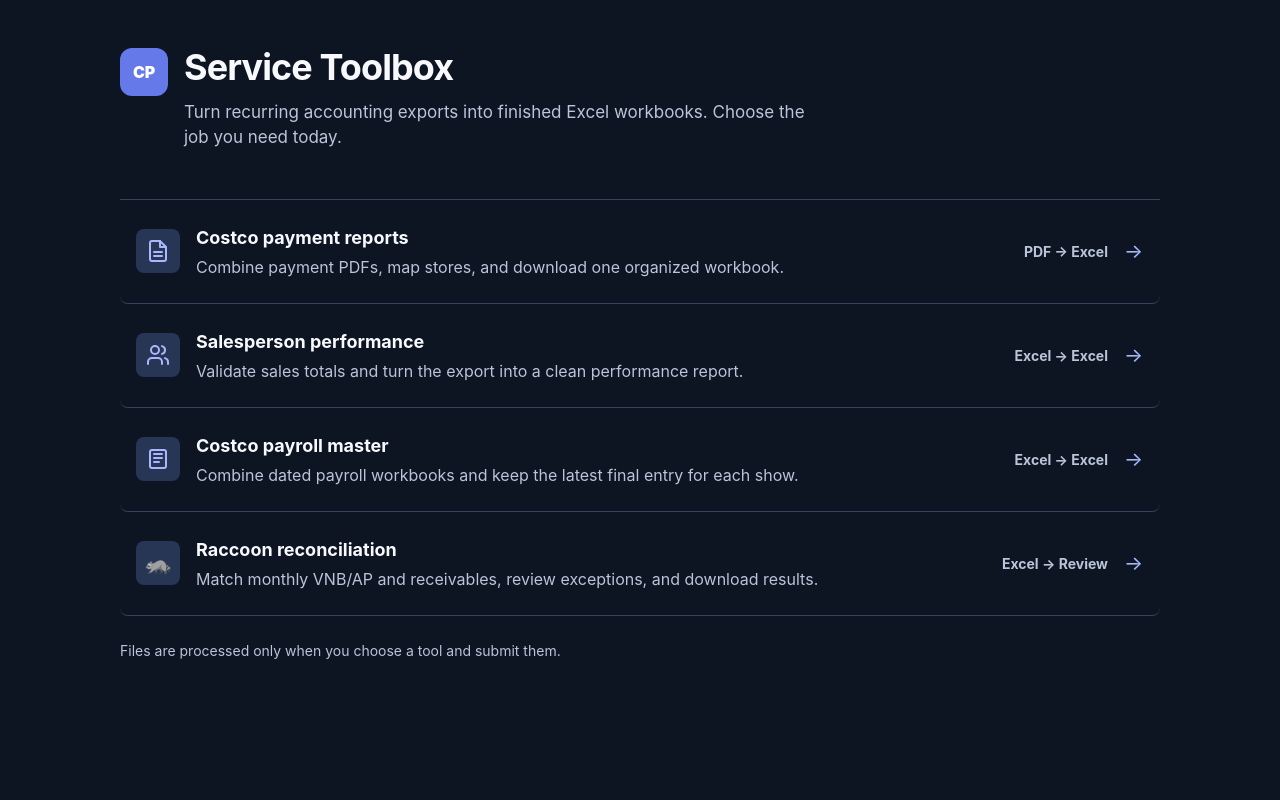
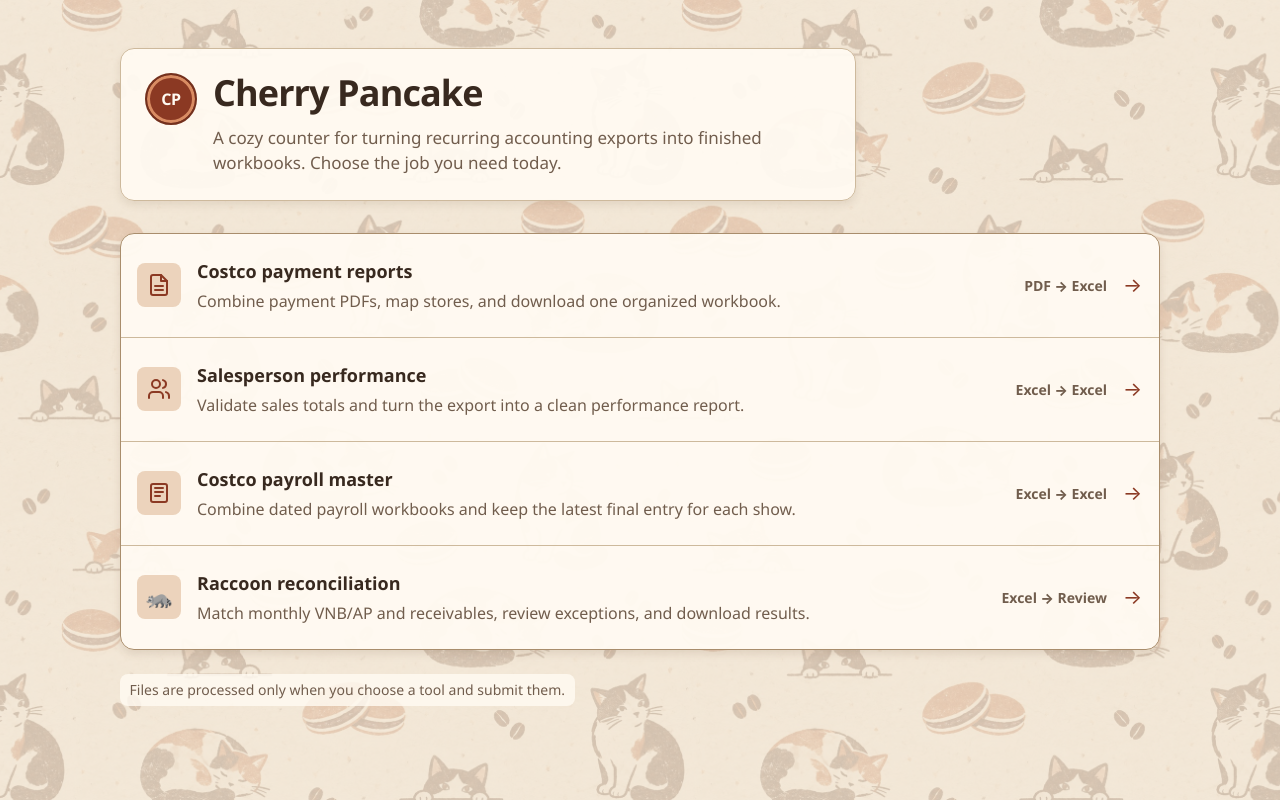
Before and after one commit to chaotic-justice/cherry-pancake, a FastAPI app: page / in a window 1280 px wide. Run offline with FastAPI, Linux system fonts and the light colour scheme.

Commit message:
dorayaki paper

```diff
--- a/app/static/base.css
+++ b/app/static/base.css
@@ -1,22 +1,22 @@
 :root {
-    color-scheme: dark;
-    --background: #0d1422;
-    --surface: #141e30;
-    --surface-raised: #19253a;
-    --surface-hover: #202e46;
-    --border: #35445d;
-    --border-strong: #596a84;
-    --text: #f7f9fc;
-    --muted: #b9c5d8;
-    --accent: #a9b7ff;
-    --accent-strong: #6679e8;
-    --accent-hover: #7588f2;
-    --success: #87dda7;
-    --warning: #f1cb78;
-    --danger: #ff9aa6;
-    --review: #efa8d1;
+    color-scheme: light;
+    --background: #f2e7d6;
+    --surface: #fffaf2;
+    --surface-raised: #f8eddd;
+    --surface-hover: #f2dfca;
+    --border: #cdb99c;
+    --border-strong: #a98d6c;
+    --text: #38291f;
+    --muted: #715d4d;
+    --accent: #a9482c;
+    --accent-strong: #8b3923;
+    --accent-hover: #6f2d1d;
+    --success: #356f52;
+    --warning: #8a5a18;
+    --danger: #a23d3d;
+    --review: #865375;
     --radius-sm: 8px;
-    --radius-md: 12px;
+    --radius-md: 14px;
     --space-xs: .5rem;
     --space-sm: .75rem;
     --space-md: 1rem;
@@ -41,10 +41,27 @@ body {
     margin: 0;
     background: var(--background);
     color: var(--text);
-    font-family: Inter, ui-sans-serif, system-ui, -apple-system, BlinkMacSystemFont, "Segoe UI", sans-serif;
+    font-family: ui-rounded, "SF Pro Rounded", "Segoe UI", system-ui, -apple-system, sans-serif;
     font-size: 1rem;
     line-height: 1.5;
     text-rendering: optimizeLegibility;
+}
+
+body::before {
+    position: fixed;
+    z-index: 0;
+    inset: 0;
+    background-image: url("/static/cat-dorayaki-paper.jpg?v=20261006");
+    background-position: center top;
+    background-size: 620px 620px;
+    content: "";
+    opacity: .22;
+    pointer-events: none;
+}
+
+body > * {
+    position: relative;
+    z-index: 1;
 }
 
 button,
--- a/app/static/index.css
+++ b/app/static/index.css
@@ -4,23 +4,30 @@
 
 .home-header {
     display: flex;
-    max-width: 44rem;
+    max-width: 46rem;
     align-items: flex-start;
     gap: var(--space-md);
-    margin-bottom: var(--space-2xl);
+    margin-bottom: var(--space-xl);
+    padding: var(--space-lg);
+    border: 1px solid var(--border);
+    border-radius: var(--radius-md);
+    background: rgb(255 250 242 / 94%);
+    box-shadow: 0 4px 8px rgb(87 57 34 / 10%);
 }
 
 .toolbox-mark {
     display: grid;
-    width: 48px;
-    height: 48px;
-    flex: 0 0 48px;
+    width: 52px;
+    height: 52px;
+    flex: 0 0 52px;
     place-items: center;
-    border-radius: var(--radius-md);
+    border: 2px solid #73301d;
+    border-radius: 50%;
     background: var(--accent-strong);
-    color: white;
+    color: #fffaf2;
     font-weight: 900;
     letter-spacing: -.02em;
+    box-shadow: inset 0 0 0 3px #d98c63;
 }
 
 .home-header .page-intro {
@@ -28,7 +35,11 @@
 }
 
 .tool-list {
-    border-top: 1px solid var(--border);
+    overflow: hidden;
+    border: 1px solid var(--border-strong);
+    border-radius: var(--radius-md);
+    background: rgb(255 250 242 / 96%);
+    box-shadow: 0 4px 8px rgb(87 57 34 / 12%);
 }
 
 .tool-row {
@@ -38,15 +49,18 @@
     gap: var(--space-md);
     padding: var(--space-lg) var(--space-md);
     border-bottom: 1px solid var(--border);
-    border-radius: var(--radius-sm);
     color: var(--text);
     text-decoration: none;
     transition: background-color 180ms ease;
 }
 
+.tool-row:last-child {
+    border-bottom: 0;
+}
+
 .tool-row:hover,
 .tool-row:focus-visible {
-    background: var(--surface);
+    background: var(--surface-hover);
 }
 
 .tool-icon {
@@ -55,8 +69,8 @@
     height: 44px;
     place-items: center;
     border-radius: var(--radius-sm);
-    background: #263654;
-    color: var(--accent);
+    background: #ecd3bc;
+    color: var(--accent-strong);
 }
 
 .tool-icon-raccoon {
@@ -80,17 +94,21 @@
 
 .tool-format {
     font-size: .875rem;
-    font-weight: 700;
+    font-weight: 800;
     white-space: nowrap;
 }
 
 .tool-arrow {
-    color: var(--accent);
+    color: var(--accent-strong);
     font-size: 1.25rem;
 }
 
 .home-note {
+    display: inline-block;
     margin: var(--space-lg) 0 0;
+    padding: .35rem .6rem;
+    border-radius: var(--radius-sm);
+    background: rgb(255 250 242 / 82%);
     font-size: .875rem;
 }
 
@@ -100,12 +118,18 @@
     }
 
     .home-header {
-        margin-bottom: var(--space-xl);
+        margin-bottom: var(--space-md);
+        padding: var(--space-md);
+    }
+
+    .toolbox-mark {
+        width: 46px;
+        height: 46px;
+        flex-basis: 46px;
     }
 
     .tool-row {
         grid-template-columns: 44px minmax(0, 1fr) 20px;
-        padding-inline: 0;
     }
 
     .tool-format {
--- a/app/templates/base.html
+++ b/app/templates/base.html
@@ -3,8 +3,8 @@
 <head>
     <meta charset="utf-8">
     <meta name="viewport" content="width=device-width, initial-scale=1, viewport-fit=cover">
-    <title>{% block title %}Service Toolbox{% endblock %}</title>
-    <link rel="stylesheet" href="/static/base.css?v=20261005-2">
+    <title>{% block title %}Cherry Pancake{% endblock %}</title>
+    <link rel="stylesheet" href="/static/base.css?v=20261006-cafe">
     {% block styles %}{% endblock %}
 </head>
 <body>
--- a/app/templates/costco.html
+++ b/app/templates/costco.html
@@ -2,7 +2,7 @@
 
 {% block title %}Costco Payment Reports | Service Toolbox{% endblock %}
 
-{% block styles %}<link rel="stylesheet" href="/static/costco.css">{% endblock %}
+{% block styles %}<link rel="stylesheet" href="/static/costco.css?v=20261006-cafe">{% endblock %}
 
 {% block content %}
 <main class="app-shell tool-page">
--- a/app/templates/costco_payroll.html
+++ b/app/templates/costco_payroll.html
@@ -1,8 +1,8 @@
 {% extends "base.html" %}
 
-{% block title %}Costco Payroll Master | Service Toolbox{% endblock %}
+{% block title %}Costco Payroll Master | Cherry Pancake{% endblock %}
 
-{% block styles %}<link rel="stylesheet" href="/static/costco.css">{% endblock %}
+{% block styles %}<link rel="stylesheet" href="/static/costco.css?v=20261006-cafe">{% endblock %}
 
 {% block content %}
 <main class="app-shell tool-page">
--- a/app/templates/index.html
+++ b/app/templates/index.html
@@ -1,16 +1,16 @@
 {% extends "base.html" %}
 
-{% block title %}Service Toolbox{% endblock %}
+{% block title %}Cherry Pancake | Bookkeeping Toolbox{% endblock %}
 
-{% block styles %}<link rel="stylesheet" href="/static/index.css?v=20261005-3">{% endblock %}
+{% block styles %}<link rel="stylesheet" href="/static/index.css?v=20261006-cafe">{% endblock %}
 
 {% block content %}
 <main class="app-shell home-page">
     <header class="home-header">
         <div class="toolbox-mark" aria-hidden="true">CP</div>
         <div>
-            <h1 class="page-title">Service Toolbox</h1>
-            <p class="page-intro">Turn recurring accounting exports into finished Excel workbooks. Choose the job you need today.</p>
+            <h1 class="page-title">Cherry Pancake</h1>
+            <p class="page-intro">A cozy counter for turning recurring accounting exports into finished workbooks. Choose the job you need today.</p>
         </div>
     </header>
 
--- a/app/templates/raccoon.html
+++ b/app/templates/raccoon.html
@@ -1,6 +1,6 @@
 {% extends "base.html" %}
 {% block title %}Raccoon | Reconcile transactions{% endblock %}
-{% block styles %}<link rel="stylesheet" href="/static/raccoon.css">{% endblock %}
+{% block styles %}<link rel="stylesheet" href="/static/raccoon.css?v=20261006-cafe">{% endblock %}
 {% block content %}
 <main class="app-shell raccoon-page">
     <a class="back-link" href="/">← Service Toolbox</a>
--- a/app/templates/sales.html
+++ b/app/templates/sales.html
@@ -2,7 +2,7 @@
 
 {% block title %}Salesperson Performance | Service Toolbox{% endblock %}
 
-{% block styles %}<link rel="stylesheet" href="/static/sales.css">{% endblock %}
+{% block styles %}<link rel="stylesheet" href="/static/sales.css?v=20261006-cafe">{% endblock %}
 
 {% block content %}
 <main class="app-shell tool-page">
```
Also changed, not shown: other parts of app/static/base.css (+32 -13 lines), PRODUCT.md (+1 -1 lines), app/static/raccoon.css (+15 -5 lines), app/static/sales.css (+9 -0 lines), findings.md (deleted, +0 -62 lines), progress.md (deleted, +0 -112 lines), task_plan.md (deleted, +0 -101 lines), tests/test_endpoints.py (+1 -0 lines), app/static/cat-dorayaki-paper.jpg (added).
